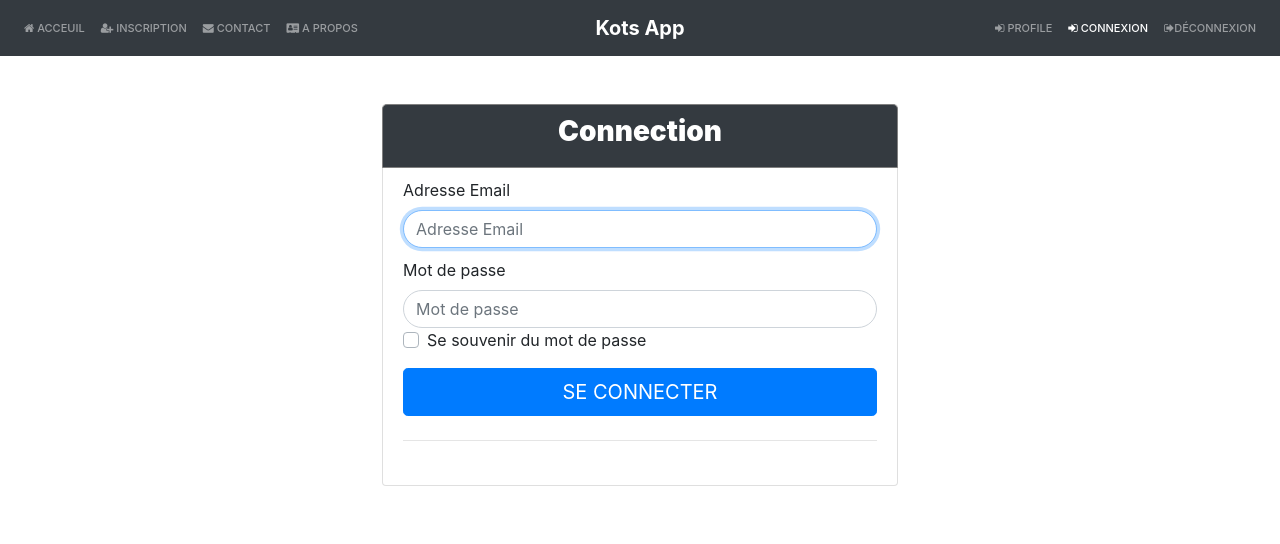
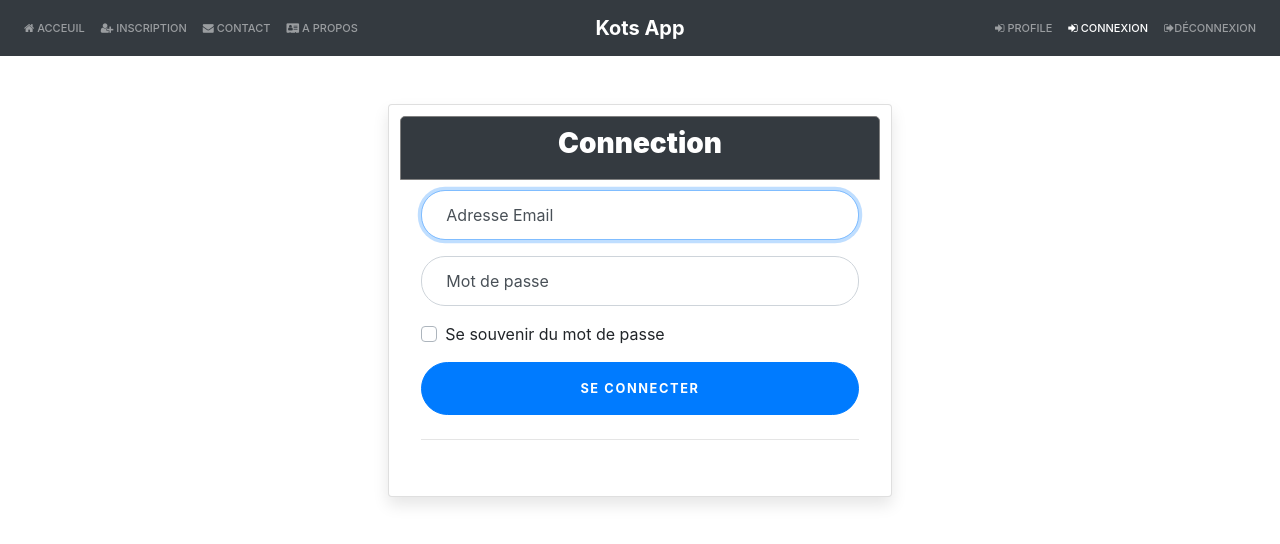
Before and after one commit to make-kots-great-again/web, an Angular app in the folder client-side/: page /login in a window 1280 px wide. Shown: the top 544 px of the page. Built offline with nearby package versions, Linux system fonts and the light colour scheme.

Commit message:
modification CSS

```diff
--- a/client-side/src/app/core/components/about/about.component.html
+++ b/client-side/src/app/core/components/about/about.component.html
@@ -1 +1,18 @@
-<p>about works!</p>
+<div class="main container">
+    <h1 class="font-weight-bolder">A PROPOS</h1>
+    <p class="container text-justify text-center">
+        ce projet d'integration a pour but de facilité la vie en communauté dans un kot en proposant
+        un service de gestion à celui-ci qui permet de gérer les courses importantes du kot.
+    </p>
+
+    <p class="container text-justify text-center">
+        Testing angular build on heroku, consectetur adipiscing elit. Aenean varius molestie pulvinar. Ut luctus, eros ut
+        bibendum
+        sollicitudin, justo lacus consequat dolor, et fringilla erat arcu in neque. Cras ornare varius mi id eleifend. Donec
+        non consequat est.
+
+        Vivamus nec dolor suscipit est dictum aliquam non at libero. In pretium tellus quam, eu tristique ex convallis ac.
+        Duis at turpis a quam finibus faucibus vitae at risus.
+
+      </p>
+</div>
--- a/client-side/src/app/core/components/home-page/home-page.component.html
+++ b/client-side/src/app/core/components/home-page/home-page.component.html
@@ -1,40 +1,17 @@
-<div class="container">
-<h1 class="font-weight-bolder">Acceuil</h1>
-  Testing angular build on heroku, consectetur adipiscing elit. Aenean varius molestie pulvinar. Ut luctus, eros ut
-  bibendum
-  sollicitudin, justo lacus consequat dolor, et fringilla erat arcu in neque. Cras ornare varius mi id eleifend. Donec
-  non consequat est.
+<div class="main container">
+  <h1 class="title_home font-weight-bolder">Acceuil</h1>
+  <p class="text-justify text-center">
+    Bienvenu(e) sur le projet d'intégration du groupe 3
 
-  Vivamus nec dolor suscipit est dictum aliquam non at libero. In pretium tellus quam, eu tristique ex convallis ac.
-  Duis at turpis a quam finibus faucibus vitae at risus.
+  </p>
+  <p class="text-justify text-center">
+    Testing angular build on heroku, consectetur adipiscing elit. Aenean varius molestie pulvinar. Ut luctus, eros ut
+    bibendum
+    sollicitudin, justo lacus consequat dolor, et fringilla erat arcu in neque. Cras ornare varius mi id eleifend. Donec
+    non consequat est.
 
-  Etiam cursus congue ultricies. Sed tempor cursus neque, interdum posuere nulla pharetra a. Nunc a tellus neque.
-  Vivamus eleifend vehicula elit, a lobortis magna sollicitudin ut. Vestibulum ante ipsum primis in faucibus orci
-  luctus
-  et ultrices posuere cubilia curae;
+    Vivamus nec dolor suscipit est dictum aliquam non at libero. In pretium tellus quam, eu tristique ex convallis ac.
+    Duis at turpis a quam finibus faucibus vitae at risus.
 
-  Cras malesuada ac lacus vel euismod. Nulla eget risus non felis malesuada varius. In molestie pharetra dolor non
-  suscipit. Suspendisse potenti. Maecenas non magna id massa faucibus finibus. Sed feugiat semper sem eu pharetra.
-  Sed suscipit lorem id nunc ullamcorper interdum vel volutpat odio. Vestibulum mattis, magna vitae placerat eleifend,
-  erat ligula aliquam sapien, vel lacinia elit enim nec lorem. Cras nec magna gravida, venenatis massa venenatis,
-  laoreet nisl.
-
-  Sed vehicula eleifend felis. Praesent imperdiet, libero ut gravida ultricies, purus ex mollis quam, ut auctor nibh
-  elit eget nisi.
-  Curabitur at luctus leo. Class aptent taciti sociosqu ad litora torquent per conubia nostra, per inceptos himenaeos.
-  Orci varius natoque penatibus et magnis dis parturient montes, nascetur ridiculus mus. Morbi pulvinar auctor
-  fringilla.
-
-  Proin dapibus pretium turpis, id sagittis turpis cursus sed. Vivamus odio tortor, pulvinar eu eros sit amet, posuere
-  pulvinar ipsum. Aenean id pellentesque erat, eget facilisis mi.
-  In vitae consectetur tellus, tempus auctor dolor. Aliquam erat volutpat. Nunc ullamcorper pellentesque felis, vitae
-  faucibus tellus placerat sit amet. Aenean scelerisque porttitor elit non convallis.
-  Curabitur lorem massa, egestas non neque quis, ullamcorper imperdiet justo. Sed in faucibus lectus. Donec sed leo
-  bibendum, malesuada sem eu, semper diam.
-
-  Etiam porttitor, massa quis ultrices luctus, eros felis sagittis orci, non efficitur ligula leo quis ex. Vestibulum
-  urna leo, fringilla at consectetur ut, efficitur id ipsum. Suspendisse non felis justo. Ut id velit eget sem
-  vulputate
-  condimentum sit amet et nunc. Etiam feugiat rutrum ante vitae bibendum. Donec ultrices lacus sit amet dignissim
-  ullamcorper.
+  </p>
 </div>
--- a/client-side/src/app/features/components/login/login.component.html
+++ b/client-side/src/app/features/components/login/login.component.html
@@ -7,19 +7,17 @@
         </div>
         <form class="form-signin">
           <div class="form-label-group">
+            <input type="email" id="inputEmail" class="form-control" placeholder="Email address" required autofocus>
             <label for="inputEmail">Adresse Email</label>
-            <input type="email" id="inputEmail" class="form-control" placeholder="Adresse Email"
-                   required autofocus name="mail">
           </div>
           <div class="form-label-group">
-            <label for="inputPassword" style="margin-top: 10px;">Mot de passe</label>
-            <input type="password" id="inputPassword" class="form-control" placeholder="Mot de passe" required>
+            <input type="password" id="inputPassword" class="form-control" placeholder="Password" required>
+            <label for="inputPassword">Mot de passe</label>
           </div>
           <div class="custom-control custom-checkbox mb-3">
             <input type="checkbox" class="custom-control-input" id="customCheck1">
             <label class="custom-control-label" for="customCheck1">Se souvenir du mot de passe</label>
           </div>
-
           <button class="btn btn-lg btn-primary btn-block text-uppercase" type="submit">Se Connecter</button>
           <hr class="my-4">
         </form>
--- a/client-side/src/app/shared/components/navbar/navbar.component.html
+++ b/client-side/src/app/shared/components/navbar/navbar.component.html
@@ -1,4 +1,4 @@
-<nav id="toto" class="navbar navbar-expand-lg navbar-dark bg-dark">
+<nav class="navbar navbar-expand-lg navbar-dark bg-dark">
   <div class="navbar-collapse collapse w-100 order-1 order-md-0 dual-collapse2">
     <ul class="navbar-nav mr-auto">
 
@@ -37,8 +37,7 @@
   <div class="mx-auto order-0">
     <a class="navbar-brand mx-auto font-weight-bolder"
        [routerLink]="['/home']">Kots App</a>
-    <button class="navbar-toggler" type="button" data-toggle="collapse"
-            data-target=".dual-collapse2">
+      <button class="navbar-toggler" type="button" data-toggle="collapse" data-target=".dual-collapse2" aria-controls="navbarResponsive" aria-expanded="false" aria-label="Toggle navigation">
       <span class="navbar-toggler-icon"></span>
     </button>
   </div>
--- a/client-side/src/styles.css
+++ b/client-side/src/styles.css
@@ -1 +1,142 @@
 /* You can add global styles to this file, and also import other style files */
+.title_home{
+    width: 6em;
+    text-align: center;
+    margin-left: auto;
+    margin-right: auto;
+  }
+
+.main{
+    max-width: 400px;
+    text-align: center;
+    margin-left: auto;
+    margin-right: auto;
+}
+.connexion{
+  margin: auto;
+  max-width: 1280px;
+  margin: 0 auto !important;
+	float: none !important;
+}
+:root {
+  --input-padding-x: 1.5rem;
+  --input-padding-y: .75rem;
+}
+
+.card-signin {
+  border: 0;
+  border-radius: 1rem;
+  box-shadow: 0 0.5rem 1rem 0 rgba(0, 0, 0, 0.1);
+}
+
+.card-signin .card-title {
+  margin-bottom: 2rem;
+  font-weight: 300;
+  font-size: 1.5rem;
+}
+
+.card-signin .card-body {
+  padding: 2rem;
+  overflow: hidden;
+}
+
+.form-signin {
+  width: 100%;
+}
+
+.form-signin .btn {
+  font-size: 80%;
+  border-radius: 5rem;
+  letter-spacing: .1rem;
+  font-weight: bold;
+  padding: 1rem;
+  transition: all 0.2s;
+}
+
+.form-label-group {
+  position: relative;
+  margin-bottom: 1rem;
+}
+
+.form-label-group input {
+  height: auto;
+  border-radius: 2rem;
+}
+
+.form-label-group>input,
+.form-label-group>label {
+  padding: var(--input-padding-y) var(--input-padding-x);
+}
+
+.form-label-group>label {
+  position: absolute;
+  top: 0;
+  left: 0;
+  display: block;
+  width: 100%;
+  margin-bottom: 0;
+  /* Override default `<label>` margin */
+  line-height: 1.5;
+  color: #495057;
+  border: 1px solid transparent;
+  border-radius: .25rem;
+  transition: all .1s ease-in-out;
+}
+
+.form-label-group input::-webkit-input-placeholder {
+  color: transparent;
+}
+
+.form-label-group input:-ms-input-placeholder {
+  color: transparent;
+}
+
+.form-label-group input::-ms-input-placeholder {
+  color: transparent;
+}
+
+.form-label-group input::-moz-placeholder {
+  color: transparent;
+}
+
+.form-label-group input::placeholder {
+  color: transparent;
+}
+
+.form-label-group input:not(:placeholder-shown) {
+  padding-top: calc(var(--input-padding-y) + var(--input-padding-y) * (2 / 3));
+  padding-bottom: calc(var(--input-padding-y) / 3);
+}
+
+.form-label-group input:not(:placeholder-shown)~label {
+  padding-top: calc(var(--input-padding-y) / 3);
+  padding-bottom: calc(var(--input-padding-y) / 3);
+  font-size: 12px;
+  color: #777;
+}
+
+
+/* Fallback for Edge
+-------------------------------------------------- */
+
+@supports (-ms-ime-align: auto) {
+  .form-label-group>label {
+    display: none;
+  }
+  .form-label-group input::-ms-input-placeholder {
+    color: #777;
+  }
+}
+
+/* Fallback for IE
+-------------------------------------------------- */
+
+@media all and (-ms-high-contrast: none),
+(-ms-high-contrast: active) {
+  .form-label-group>label {
+    display: none;
+  }
+  .form-label-group input:-ms-input-placeholder {
+    color: #777;
+  }
+}
```
